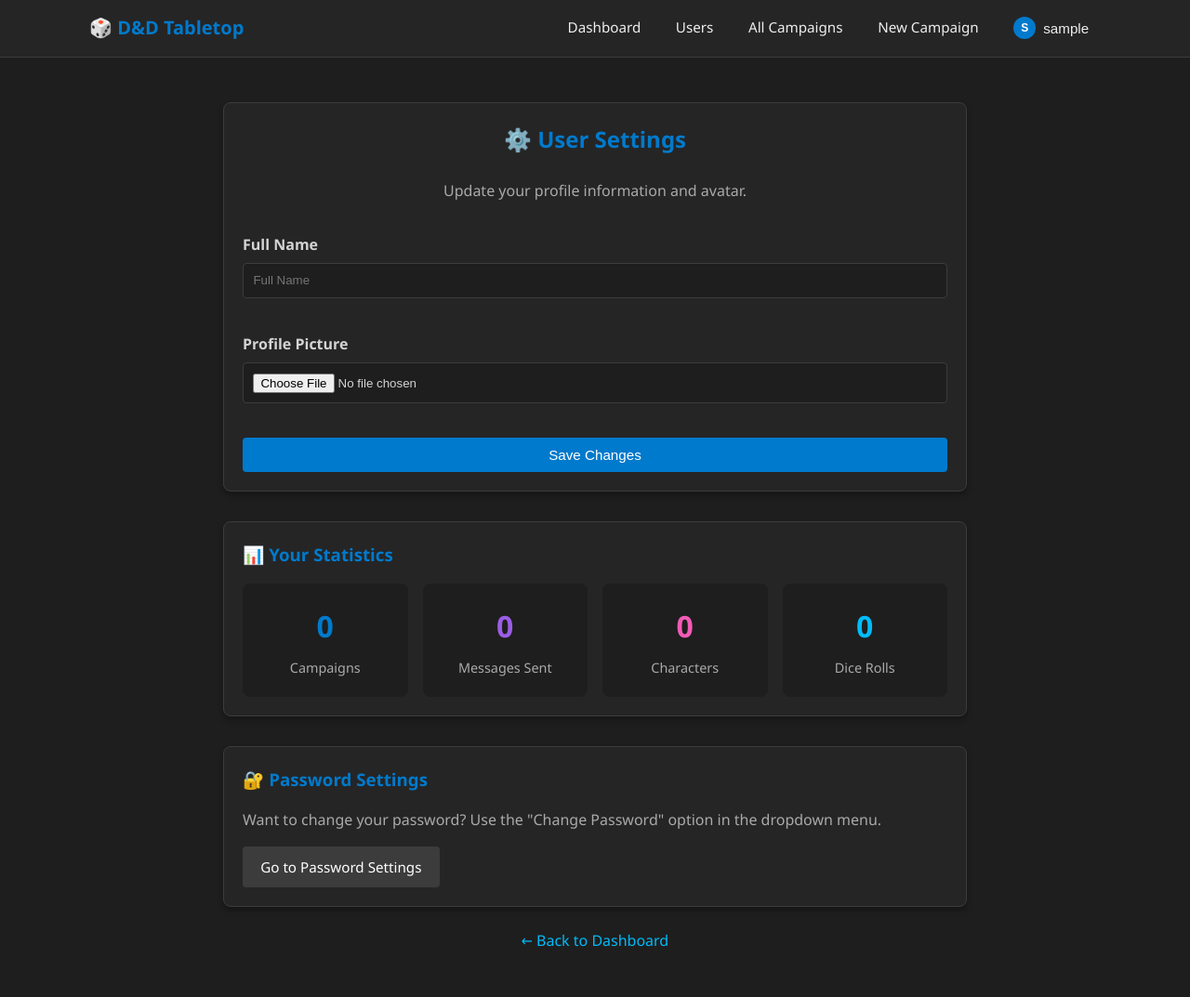
After one commit to mtkappen/conclave, a Django app: page /settings/ in a window 1280 px wide. The commit adds this page. Shown: the whole page at 93% size. Run offline with Django 4.2, Linux system fonts and the light colour scheme; the visitor is signed in with stand-in values (Sample User, id 1); data that the repository does not hold is empty.

Commit message:
Add user settings with profile editing and statistics
- Add UserSettingsForm for editing real name and avatar
- Create user_settings view and template with profile editing
- Display user statistics (campaigns, messages, characters, dice rolls)
- Update dropdown menu to show user avatar or initial
- Show avatar next to username on dashboard header
- Change settings heading color from red to blue theme color
- Add chat color scheme updates: teal (#40E0D0) for IC messages, purple for whispers
- Display character avatar for IC messages, user avatar for OOC
- Update dropdown menu styling for consistency with navbar
- Add comprehensive tests for user settings functionality

```diff
--- a/campaigns/forms.py
+++ b/campaigns/forms.py
@@ -1,6 +1,17 @@
 from django import forms
 from django.contrib.auth.forms import UserCreationForm, AuthenticationForm
 from .models import User, Campaign, Character, InventoryItem
+
+
+class UserSettingsForm(forms.ModelForm):
+    """Form for users to edit their profile settings."""
+    class Meta:
+        model = User
+        fields = ['real_name', 'avatar']
+        widgets = {
+            'real_name': forms.TextInput(attrs={'class': 'form-control', 'placeholder': 'Full Name'}),
+            'avatar': forms.ClearableFileInput(attrs={'class': 'form-control'}),
+        }
 
 
 class UserRegistrationForm(UserCreationForm):
--- a/campaigns/urls.py
+++ b/campaigns/urls.py
@@ -12,6 +12,7 @@ urlpatterns = [
     path('logout/', views.custom_logout, name='logout'),
     path('change-password/', views.change_password, name='change_password'),
     path('voluntary-change-password/', views.voluntary_change_password, name='voluntary_change_password'),
+    path('settings/', views.user_settings, name='user_settings'),
 
     # Database reset (admin only)
     path('admin/database-reset/', views.database_reset, name='database_reset'),
--- a/campaigns/views.py
+++ b/campaigns/views.py
@@ -10,7 +10,7 @@ import json
 import re
 
 from .models import User, Campaign, CampaignMembership, Character, InventoryItem, ChatMessage, DiceRollLog, PartyGroup, PartyGroupMember, PersonalNotebook, CampaignRuleBook
-from .forms import AdminUserCreationForm, CustomAuthenticationForm, CampaignForm, CharacterForm, InventoryItemForm, PasswordChangeForm, UserPasswordChangeForm, FirstTimeAdminSetupForm, DatabaseResetForm
+from .forms import AdminUserCreationForm, CustomAuthenticationForm, CampaignForm, CharacterForm, InventoryItemForm, PasswordChangeForm, UserPasswordChangeForm, FirstTimeAdminSetupForm, DatabaseResetForm, UserSettingsForm
 
 
 def first_time_admin_setup(request):
@@ -102,6 +102,34 @@ def voluntary_change_password(request):
         form = UserPasswordChangeForm(user=request.user)
 
     return render(request, 'registration/voluntary_change_password.html', {'form': form})
+
+
+@login_required
+def user_settings(request):
+    """Allow users to edit their profile settings (real name, avatar, password)."""
+    if request.method == 'POST':
+        settings_form = UserSettingsForm(request.POST, request.FILES, instance=request.user)
+
+        if settings_form.is_valid():
+            settings_form.save()
+            messages.success(request, 'Your profile has been updated successfully.')
+            return redirect('campaigns:dashboard')
+    else:
+        settings_form = UserSettingsForm(instance=request.user)
+
+    # Calculate user statistics
+    campaign_count = CampaignMembership.objects.filter(user=request.user).count()
+    message_count = ChatMessage.objects.filter(sender=request.user).count()
+    character_count = Character.objects.filter(user=request.user).count()
+    dice_roll_count = DiceRollLog.objects.filter(sender=request.user).count()
+
+    return render(request, 'registration/user_settings.html', {
+        'settings_form': settings_form,
+        'campaign_count': campaign_count,
+        'message_count': message_count,
+        'character_count': character_count,
+        'dice_roll_count': dice_roll_count,
+    })
 
 
 @login_required
@@ -734,13 +762,21 @@ def get_chat_messages(request, campaign_pk):
             sender_name = msg.get_sender_display_name()
             sender_id = msg.sender.id if msg.sender else None
 
+            # Get sender's avatar
+            sender_avatar = None
+            if msg.sender and msg.sender.avatar:
+                sender_avatar = msg.sender.avatar.url
+
             # Determine display name based on message type (only for current user's messages)
             display_sender_name = sender_name
+            character_avatar = None
             if msg.message_type == 'IC' and membership and membership.role == 'PLAYER' and msg.sender == request.user:
                 # Show character name for IC messages
                 try:
                     char = Character.objects.get(user=request.user, campaign=campaign)
                     display_sender_name = char.name
+                    if char.avatar:
+                        character_avatar = char.avatar.url
                 except Character.DoesNotExist:
                     pass
 
@@ -766,6 +802,8 @@ def get_chat_messages(request, campaign_pk):
                 'formatted_time': msg.created_at.strftime('%b %d, %H:%M'),
                 'is_spectator': membership.role == 'SPECTATOR' if membership else False,
                 'is_dm_whisper_to_me': is_dm_whisper_to_me,
+                'sender_avatar': sender_avatar,
+                'character_avatar': character_avatar,
             })
 
         dice_list = []
--- a/templates/base.html
+++ b/templates/base.html
@@ -39,6 +39,7 @@
 
         .navbar-nav {
             display: flex;
+            align-items: center;
             list-style: none;
             gap: 0.75rem;
         }
@@ -170,12 +171,18 @@
         .user-menu-toggle {
             background: none;
             border: none;
-            color: #007acc;
+            color: #eee;
             font-size: 0.95rem;
             cursor: pointer;
             padding: 0.4rem 0.8rem;
             border-radius: 4px;
-            transition: background-color 0.3s;
+            transition: all 0.3s;
+        }
+
+        .user-menu-toggle span {
+            display: inline-flex;
+            align-items: center;
+            gap: 0.5rem;
         }
 
         .user-menu-toggle:hover {
@@ -282,12 +299,20 @@
             <li><a href="{% url 'campaigns:create_campaign' %}">New Campaign</a></li>
             <li class="user-menu-container">
                 <button type="button" class="user-menu-toggle" id="userMenuToggle">
-                    {{ user.real_name|default:user.username }} ▼
+                    <span>
+                        {% if user.avatar %}
+                        <img src="{{ user.avatar.url }}" alt="" style="width: 24px; height: 24px; border-radius: 50%; object-fit: cover;">
+                        {% else %}
+                        <div style="width: 24px; height: 24px; border-radius: 50%; background-color: #007acc; display: flex; align-items: center; justify-content: center; color: white; font-size: 12px; font-weight: bold;">{{ user.username|first|upper }}</div>
+                        {% endif %}
+                        {{ user.real_name|default:user.username }}
+                    </span>
                 </button>
                                 <div class="user-dropdown" id="userDropdown">
-                    <a href="{% url 'campaigns:voluntary_change_password' %}">🔐 Change Password</a>
+                    <a href="{% url 'campaigns:user_settings' %}"><span style="color: #007acc;">⚙️</span> Settings</a>
+                    <a href="{% url 'campaigns:voluntary_change_password' %}"><span style="color: #9b5de5;">🔐</span> Change Password</a>
                     <div class="divider"></div>
-                    <a href="{% url 'campaigns:logout' %}">🚪 Logout</a>
+                    <a href="{% url 'campaigns:logout' %}"><span style="color: #f15bb5;">🚪</span> Logout</a>
                 </div>
             </li>
         </ul>
--- /dev/null
+++ b/templates/registration/user_settings.html
@@ -0,0 +1,80 @@
+{% extends 'base.html' %}
+
+{% block title %}User Settings - D&D Tabletop{% endblock %}
+
+{% block content %}
+<div style="max-width: 800px; margin: 3rem auto;">
+    <div class="card">
+        <h2 style="text-align: center; color: #007acc; margin-bottom: 1.5rem;">⚙️ User Settings</h2>
+
+        <p style="text-align: center; margin-bottom: 2rem; color: #aaa;">
+            Update your profile information and avatar.
+        </p>
+
+        <form method="post" enctype="multipart/form-data">
+            {% csrf_token %}
+
+            <div style="margin-bottom: 1.5rem;">
+                <label for="{{ settings_form.real_name.id_for_label }}">Full Name</label>
+                {{ settings_form.real_name }}
+                {% if settings_form.real_name.errors %}
+                    <small style="color: #e94560; display: block; margin-top: 0.25rem;">{{ settings_form.real_name.errors|join:", " }}</small>
+                {% endif %}
+            </div>
+
+            <div style="margin-bottom: 1.5rem;">
+                <label for="{{ settings_form.avatar.id_for_label }}">Profile Picture</label>
+                {{ settings_form.avatar }}
+                {% if user.avatar %}
+                    <div style="margin-top: 0.75rem;">
+                        <img src="{{ user.avatar.url }}" alt="Current avatar" style="max-width: 120px; border-radius: 8px; display: block;">
+                    </div>
+                {% endif %}
+                {% if settings_form.avatar.errors %}
+                    <small style="color: #e94560; display: block; margin-top: 0.25rem;">{{ settings_form.avatar.errors|join:", " }}</small>
+                {% endif %}
+            </div>
+
+            <button type="submit" class="btn" style="width: 100%;">Save Changes</button>
+        </form>
+    </div>
+
+    <div class="card" style="margin-top: 2rem;">
+        <h3 style="color: #007acc; margin-bottom: 1rem;">📊 Your Statistics</h3>
+
+        <div style="display: grid; grid-template-columns: repeat(auto-fit, minmax(150px, 1fr)); gap: 1rem;">
+            <div style="background-color: #1e1e1e; padding: 1.25rem; border-radius: 8px; text-align: center;">
+                <div style="font-size: 2rem; font-weight: bold; color: #007acc;">{{ campaign_count }}</div>
+                <div style="color: #aaa; font-size: 0.9rem; margin-top: 0.5rem;">Campaigns</div>
+            </div>
+
+            <div style="background-color: #1e1e1e; padding: 1.25rem; border-radius: 8px; text-align: center;">
+                <div style="font-size: 2rem; font-weight: bold; color: #9b5de5;">{{ message_count }}</div>
+                <div style="color: #aaa; font-size: 0.9rem; margin-top: 0.5rem;">Messages Sent</div>
+            </div>
+
+            <div style="background-color: #1e1e1e; padding: 1.25rem; border-radius: 8px; text-align: center;">
+                <div style="font-size: 2rem; font-weight: bold; color: #f15bb5;">{{ character_count }}</div>
+                <div style="color: #aaa; font-size: 0.9rem; margin-top: 0.5rem;">Characters</div>
+            </div>
+
+            <div style="background-color: #1e1e1e; padding: 1.25rem; border-radius: 8px; text-align: center;">
+                <div style="font-size: 2rem; font-weight: bold; color: #00bbf9;">{{ dice_roll_count }}</div>
+                <div style="color: #aaa; font-size: 0.9rem; margin-top: 0.5rem;">Dice Rolls</div>
+            </div>
+        </div>
+    </div>
+
+    <div class="card" style="margin-top: 2rem;">
+        <h3 style="color: #007acc; margin-bottom: 1rem;">🔐 Password Settings</h3>
+        <p style="color: #aaa; margin-bottom: 1rem;">
+            Want to change your password? Use the "Change Password" option in the dropdown menu.
+        </p>
+        <a href="{% url 'campaigns:voluntary_change_password' %}" class="btn btn-secondary">Go to Password Settings</a>
+    </div>
+
+    <div style="text-align: center; margin-top: 1.5rem;">
+        <a href="{% url 'campaigns:dashboard' %}" style="color: #00bbf9; text-decoration: none;">← Back to Dashboard</a>
+    </div>
+</div>
+{% endblock %}
```
Also changed, not shown: other parts of templates/base.html (+18 -8 lines), templates/campaigns/chat_component.html (+15 -0 lines), templates/dashboard.html (+8 -1 lines), tests/test_user_settings.py (added, +368 -0 lines), todo.md (+21 -12 lines).
